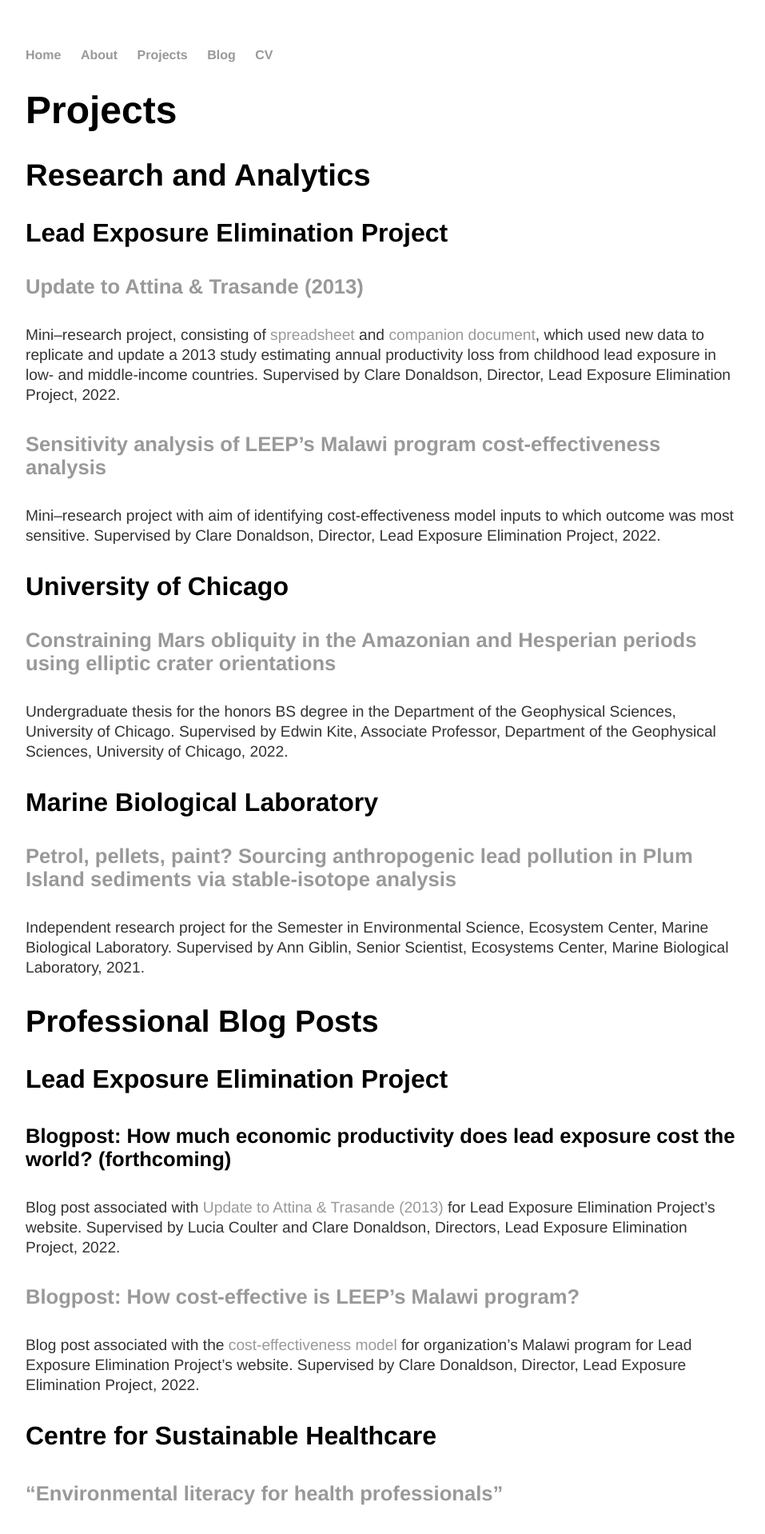
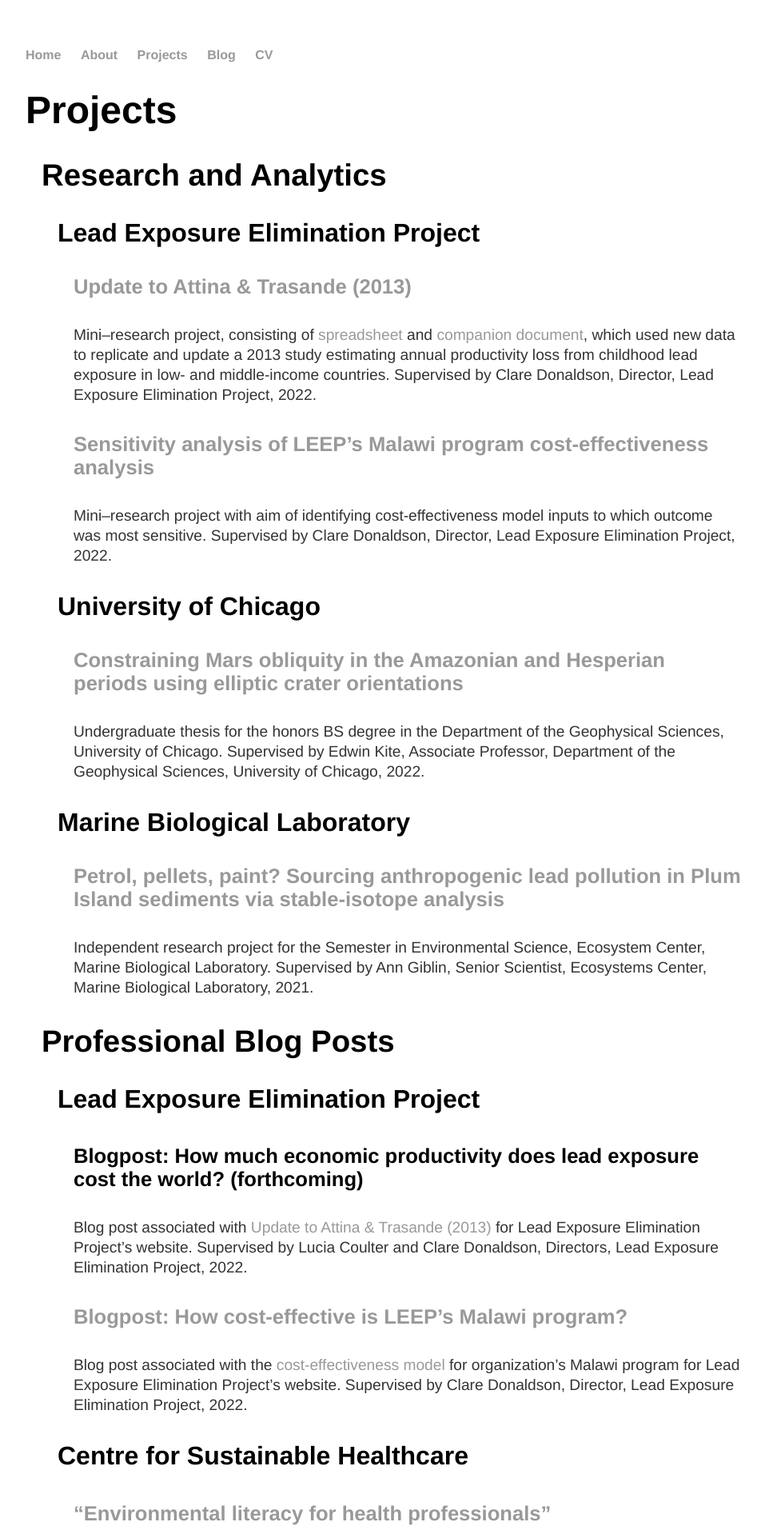
Before and after one commit to y-james-hu/y-james-hu.github.io, a Jekyll site: the page built from projects/index.html, in a window 1280 px wide. Shown: the top 1918 px of the page at 80% size, without its empty margins (160-1117 px from the left). Built offline with Jekyll 4.4.1, drawn with Linux system fonts in a browser that asks for light colours.

Commit message:
Update index.html

```diff
--- a/projects/index.html
+++ b/projects/index.html
@@ -4,59 +4,59 @@
 ---
   <h1>{{ page.title }}</h1>
 
-  <h2>Research and Analytics</h2>
+  <h2 style="margin-left: 20px">Research and Analytics</h2>
 
-    <h3>Lead Exposure Elimination Project</h3>
+    <h3 style="margin-left: 40px">Lead Exposure Elimination Project</h3>
 
-      <h4><a id="update"></a><a>Update to Attina & Trasande (2013)</a></h4>
-      <p>Mini–research project, consisting of <a href = "https://docs.google.com/spreadsheets/d/1oN_TgsWeoFN42BUKCOqsFYBwuOxj6R38pZg5dabc-ro/edit">spreadsheet</a> and <a href = "https://docs.google.com/document/d/1LI72TXg3t9o6dAc4DSt4SnHdtvDhJhZtBt65Uy-uzRA/edit">companion document</a>, which used new data to replicate and update a 2013 study estimating annual productivity loss from childhood lead exposure in low- and middle-income countries. Supervised by Clare Donaldson, Director, Lead Exposure Elimination Project, 2022.</p>
+      <h4 style="margin-left: 60px"><a id="update"></a><a>Update to Attina & Trasande (2013)</a></h4>
+      <p style="margin-left: 60px">Mini–research project, consisting of <a href = "https://docs.google.com/spreadsheets/d/1oN_TgsWeoFN42BUKCOqsFYBwuOxj6R38pZg5dabc-ro/edit">spreadsheet</a> and <a href = "https://docs.google.com/document/d/1LI72TXg3t9o6dAc4DSt4SnHdtvDhJhZtBt65Uy-uzRA/edit">companion document</a>, which used new data to replicate and update a 2013 study estimating annual productivity loss from childhood lead exposure in low- and middle-income countries. Supervised by Clare Donaldson, Director, Lead Exposure Elimination Project, 2022.</p>
 
-      <h4><a href = "https://docs.google.com/spreadsheets/d/1U2zACVqx7oGvMF7_BJeP5dbBAhpT6v0E1zLIDxdxOUA/edit?usp=sharing">Sensitivity analysis of LEEP’s Malawi program cost-effectiveness analysis</a></h4>
-      <p>Mini–research project with aim of identifying cost-effectiveness model inputs to which outcome was most sensitive. Supervised by Clare Donaldson, Director, Lead Exposure Elimination Project, 2022.</p>
+      <h4 style="margin-left: 60px"><a href = "https://docs.google.com/spreadsheets/d/1U2zACVqx7oGvMF7_BJeP5dbBAhpT6v0E1zLIDxdxOUA/edit?usp=sharing">Sensitivity analysis of LEEP’s Malawi program cost-effectiveness analysis</a></h4>
+      <p style="margin-left: 60px">Mini–research project with aim of identifying cost-effectiveness model inputs to which outcome was most sensitive. Supervised by Clare Donaldson, Director, Lead Exposure Elimination Project, 2022.</p>
 
-    <h3>University of Chicago</h3>
+    <h3 style="margin-left: 40px">University of Chicago</h3>
 
-      <h4><a href = "https://www.academia.edu/78676788/Constraining_Mars_obliquity_in_the_Amazonian_and_Hesperian_periods_using_elliptic_crater_orientations">Constraining Mars obliquity in the Amazonian and Hesperian periods using elliptic crater orientations</a></h4>
-      <p>Undergraduate thesis for the honors BS degree in the Department of the Geophysical Sciences, University of Chicago. Supervised by Edwin Kite, Associate Professor, Department of the Geophysical Sciences, University of Chicago, 2022.</p>
+      <h4 style="margin-left: 60px"><a href = "https://www.academia.edu/78676788/Constraining_Mars_obliquity_in_the_Amazonian_and_Hesperian_periods_using_elliptic_crater_orientations">Constraining Mars obliquity in the Amazonian and Hesperian periods using elliptic crater orientations</a></h4>
+      <p style="margin-left: 60px">Undergraduate thesis for the honors BS degree in the Department of the Geophysical Sciences, University of Chicago. Supervised by Edwin Kite, Associate Professor, Department of the Geophysical Sciences, University of Chicago, 2022.</p>
 
-    <h3>Marine Biological Laboratory</h3>
+    <h3 style="margin-left: 40px">Marine Biological Laboratory</h3>
 
-      <h4><a href = "https://www.academia.edu/71562182/Petrol_pellets_paint_Sourcing_anthropogenic_lead_pollution_in_Plum_Island_sediments_via_stable_isotope_analysis">Petrol, pellets, paint? Sourcing anthropogenic lead pollution in Plum Island sediments via stable-isotope analysis</a></h4>
-      <p>Independent research project for the Semester in Environmental Science, Ecosystem Center, Marine Biological Laboratory. Supervised by Ann Giblin, Senior Scientist, Ecosystems Center, Marine Biological Laboratory, 2021.</p>
+      <h4 style="margin-left: 60px"><a href = "https://www.academia.edu/71562182/Petrol_pellets_paint_Sourcing_anthropogenic_lead_pollution_in_Plum_Island_sediments_via_stable_isotope_analysis">Petrol, pellets, paint? Sourcing anthropogenic lead pollution in Plum Island sediments via stable-isotope analysis</a></h4>
+      <p style="margin-left: 60px">Independent research project for the Semester in Environmental Science, Ecosystem Center, Marine Biological Laboratory. Supervised by Ann Giblin, Senior Scientist, Ecosystems Center, Marine Biological Laboratory, 2021.</p>
 
-  <h2>Professional Blog Posts</h2>
+  <h2 style="margin-left: 20px">Professional Blog Posts</h2>
 
-    <h3>Lead Exposure Elimination Project</p>
+    <h3 style="margin-left: 40px">Lead Exposure Elimination Project</p>
 
-      <h4>Blogpost: How much economic productivity does lead exposure cost the world? (forthcoming)</h4>
-      <p>Blog post associated with <a href = "#update">Update to Attina & Trasande (2013)</a> for Lead Exposure Elimination Project’s website. Supervised by Lucia Coulter and Clare Donaldson, Directors, Lead Exposure Elimination Project, 2022.</p>
+      <h4 style="margin-left: 60px">Blogpost: How much economic productivity does lead exposure cost the world? (forthcoming)</h4>
+      <p style="margin-left: 60px">Blog post associated with <a href = "#update">Update to Attina & Trasande (2013)</a> for Lead Exposure Elimination Project’s website. Supervised by Lucia Coulter and Clare Donaldson, Directors, Lead Exposure Elimination Project, 2022.</p>
 
-      <h4><a href = "https://leadelimination.org/malawi_cost-effectiveness_intro/">Blogpost: How cost-effective is LEEP’s Malawi program?</a></h4>
-      <p>Blog post associated with the <a href = "https://my.causal.app/models/61262">cost-effectiveness model</a> for organization’s Malawi program for Lead Exposure Elimination Project’s website. Supervised by Clare Donaldson, Director, Lead Exposure Elimination Project, 2022.</p>
+      <h4 style="margin-left: 60px"><a href = "https://leadelimination.org/malawi_cost-effectiveness_intro/">Blogpost: How cost-effective is LEEP’s Malawi program?</a></h4>
+      <p style="margin-left: 60px">Blog post associated with the <a href = "https://my.causal.app/models/61262">cost-effectiveness model</a> for organization’s Malawi program for Lead Exposure Elimination Project’s website. Supervised by Clare Donaldson, Director, Lead Exposure Elimination Project, 2022.</p>
 
-    <h3>Centre for Sustainable Healthcare</p>
+    <h3 style="margin-left: 40px">Centre for Sustainable Healthcare</p>
 
-      <h4><a href="https://sustainablehealthcare.org.uk/blog/environmental-literacy-health-professionals">“Environmental literacy for health professionals”</a></h4>
-      <p>Conception, copywriting, design, monitoring, and maintenance of website. Supervised by Miranda Zhang, President, University of Chicago Effective Altruism, 2021.</p>
+      <h4 style="margin-left: 60px"><a href="https://sustainablehealthcare.org.uk/blog/environmental-literacy-health-professionals">“Environmental literacy for health professionals”</a></h4>
+      <p style="margin-left: 60px">Conception, copywriting, design, monitoring, and maintenance of website. Supervised by Miranda Zhang, President, University of Chicago Effective Altruism, 2021.</p>
 
-  <h2>Other</h2>
+  <h2 style="margin-left: 20px">Other</h2>
 
-    <h3>Lead Exposure Elimination Project</p>
+    <h3 style="margin-left: 40px">Lead Exposure Elimination Project</p>
 
-      <h4><a href = "https://leadelimination.org/">Website homepage</a></h4>
-      <p>Copywriting and redesign of website homepage. Supervised by Clare Donaldson, Director, Lead Exposure Elimination Project, 2022.</p>
+      <h4 style="margin-left: 60px"><a href = "https://leadelimination.org/">Website homepage</a></h4>
+      <p style="margin-left: 60px">Copywriting and redesign of website homepage. Supervised by Clare Donaldson, Director, Lead Exposure Elimination Project, 2022.</p>
 
-    <h3>University of Chicago Effective Altruism</h3>
+    <h3 style="margin-left: 40px">University of Chicago Effective Altruism</h3>
 
-      <h4><a href = "https://www.uchicagoea.org/">Website</a></h4>
-      <p>Conception, copywriting, design, monitoring, and maintenance of website. Supervised by Miranda Zhang, President, University of Chicago Effective Altruism, 2021.</p>
+      <h4 style="margin-left: 60px"><a href = "https://www.uchicagoea.org/">Website</a></h4>
+      <p style="margin-left: 60px">Conception, copywriting, design, monitoring, and maintenance of website. Supervised by Miranda Zhang, President, University of Chicago Effective Altruism, 2021.</p>
 
-    <h3>WildBound</p>
+    <h3 style="margin-left: 40px">WildBound</p>
 
-      <h4><a href = "http://wildbound.earth/index.php">Website</a></h4>
-      <p>Copywriting and design of bilingual website. Supervised by Songqiao Yao, Founder and Chief Explorer, WildBound, 2019.</p>
+      <h4 style="margin-left: 60px"><a href = "http://wildbound.earth/index.php">Website</a></h4>
+      <p style="margin-left: 60px">Copywriting and design of bilingual website. Supervised by Songqiao Yao, Founder and Chief Explorer, WildBound, 2019.</p>
 
-    <h3><em>The Confucian</em> Magazine</p>
+    <h3 style="margin-left: 40px"><em>The Confucian</em> Magazine</p>
 
-      <h4><a href = "https://drive.google.com/file/d/168CAySzIR9w_eM6OkbqTaDyydKuoHRqk/view">Issue 6 (2018)</a></h4>
-      <p>High school feature and literary magazine. Directed by James Hu, Founder and Editor-in-Chief, <em>The Confucian</em> Magazine, Confucius International School, 2015–18.</p>
+      <h4 style="margin-left: 60px"><a href = "https://drive.google.com/file/d/168CAySzIR9w_eM6OkbqTaDyydKuoHRqk/view">Issue 6 (2018)</a></h4>
+      <p style="margin-left: 60px">High school feature and literary magazine. Directed by James Hu, Founder and Editor-in-Chief, <em>The Confucian</em> Magazine, Confucius International School, 2015–18.</p>
```
